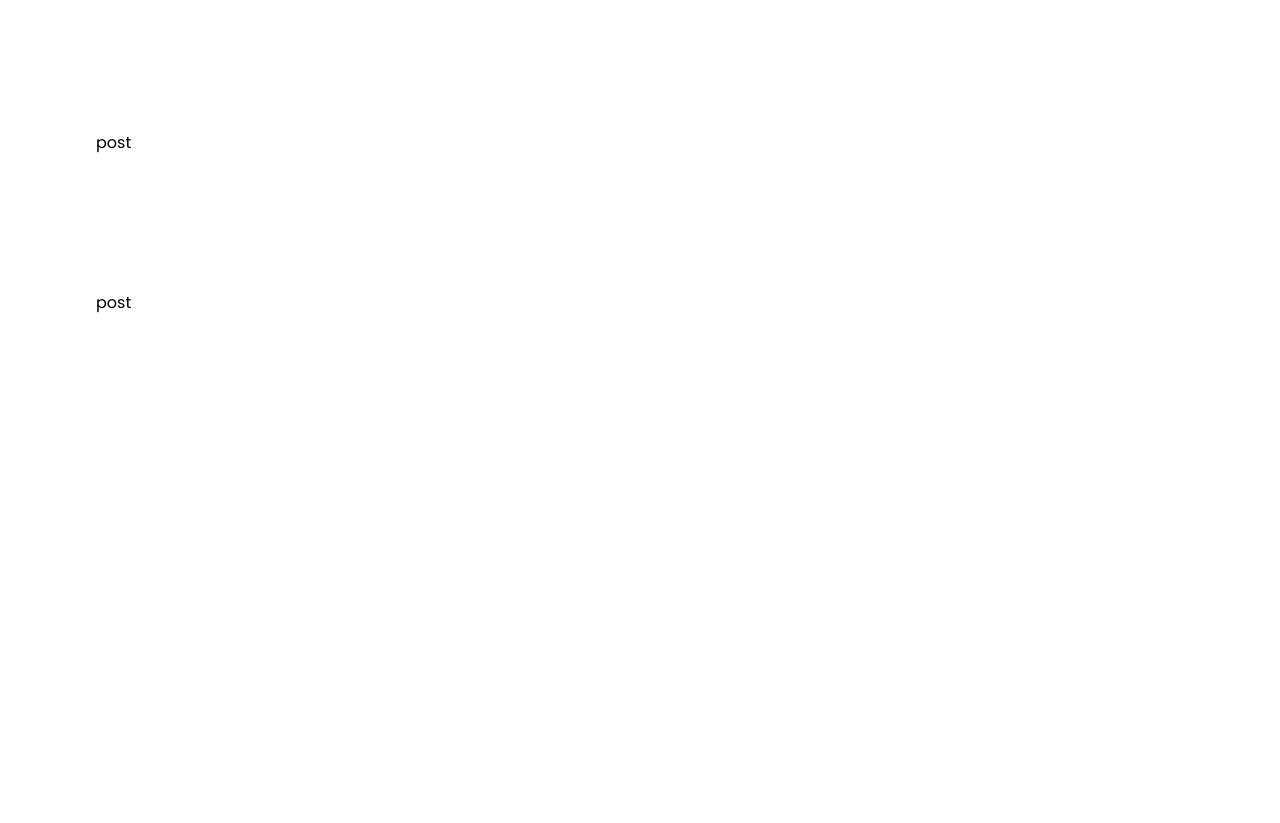
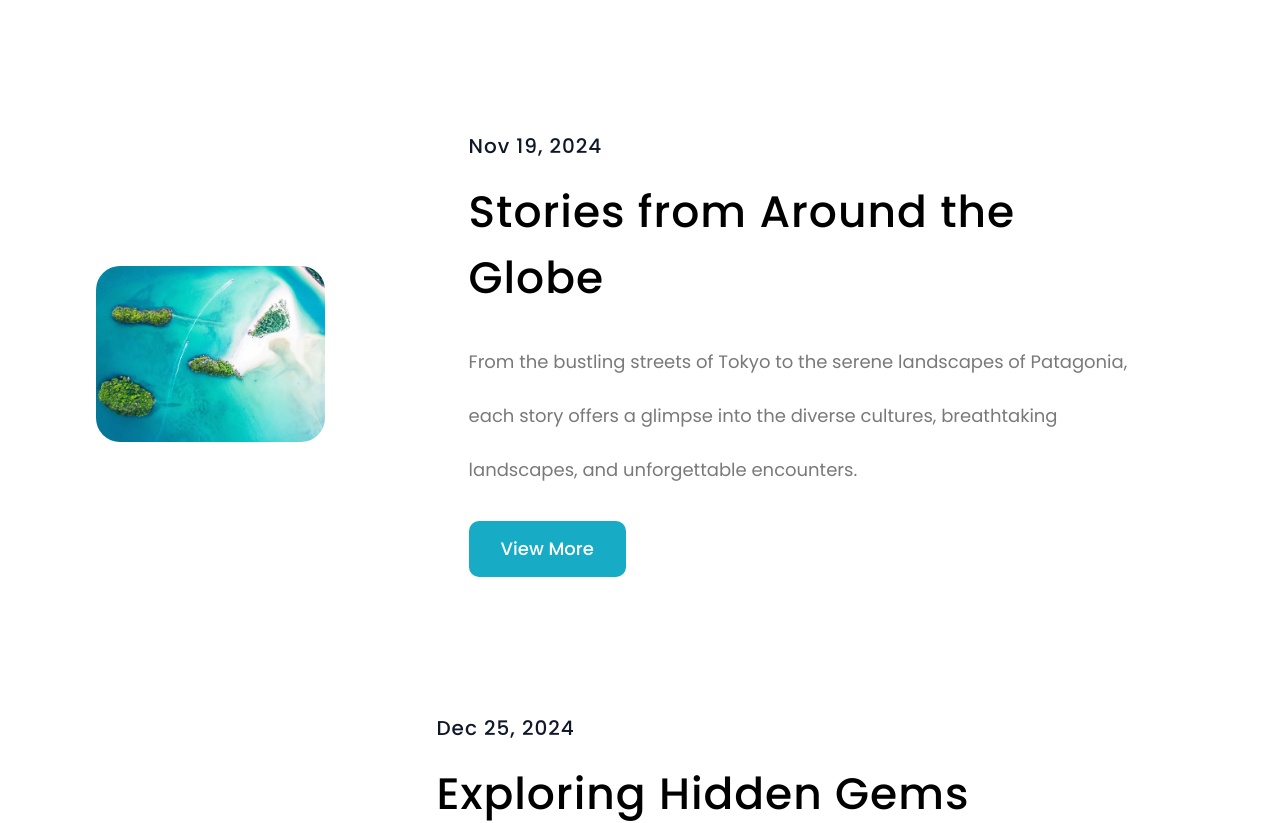
Before and after one commit to Jisap/vite-travel-agency, a React (Vite) app: page / in a window 1280 px wide. Shown: the part 3080-3903 px from the top of the page. Before the commit the page ends 3539 px from the top, so only its background shows below. Built offline with nearby package versions, Linux system fonts and the light colour scheme.

Commit message:
BlogPost

```diff
--- a/src/components/News/BlogPost.tsx
+++ b/src/components/News/BlogPost.tsx
@@ -5,10 +5,31 @@ interface BlogPostProps {
   post: BlogPost
 }
 
-const BlogPost = (post: BlogPostProps) => {
+const BlogPost = ({ post }: BlogPostProps) => {
   return (
-    <li>
-      post
+    <li className="group flex cursor-pointer items-center justify-between gap-x-36">
+      <div className="overflow-hidden rounded-[1.5rem]">
+        <img
+          src={post.img}
+          alt={post.alt}
+          className="max-h-108 transform rounded-[1.3rem] transition-all duration-300 ease-in-out group-hover:scale-103"
+        />
+      </div>
+      <div className="mr-11 max-w-195">
+        <p className="tracking-6 text-gray-900 mb-4.5 text-[1.25rem] font-medium">
+          {post.date}
+        </p>
+        <h4 className="tracking-6 mb-6 text-[2.75rem] font-medium">
+          {post.title}
+        </h4>
+        <p className="text-grey-800 mb-6 text-lg/13.5">
+          {post.summary}
+        </p>
+        <button className="bg-primary-700 hover:bg-primary-800 cursor-pointer rounded-[.625rem] px-8 py-3.5
+        text-lg font-medium text-white transition-all duration-300">
+          View More
+        </button>
+      </div>
     </li>
   )
 }
```
